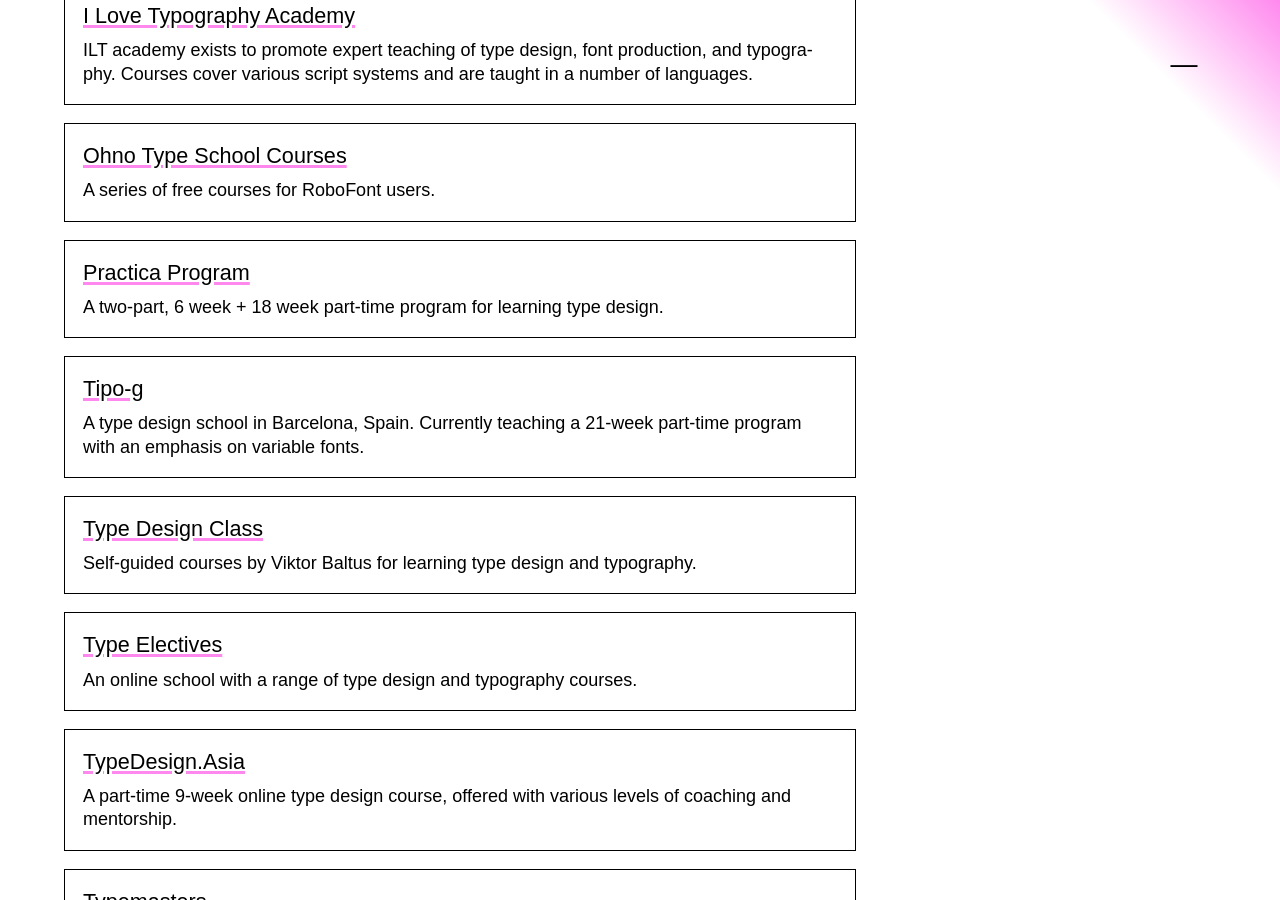
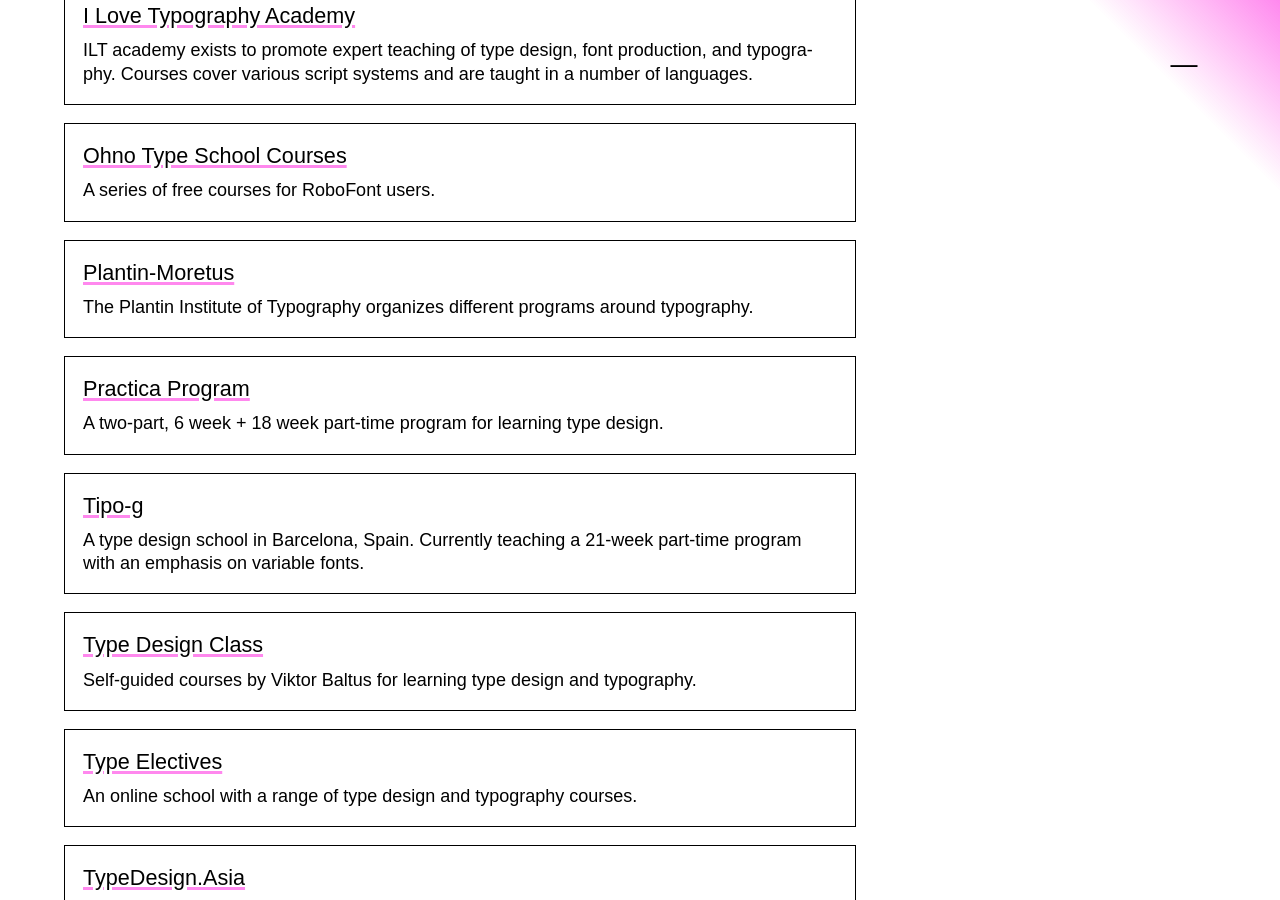
Before and after one commit to justinpenner/type-design-resources, a Jekyll site: the page built from index.md, in a window 1280 px wide and 900 px high, scrolled down 4173 px. Built offline with Jekyll 4.4.1, drawn with Linux system fonts in a browser that asks for light colours; some web fonts are replaced.

Commit message:
Added Plantin Moretus Institute

```diff
--- a/_data/data.yaml
+++ b/_data/data.yaml
@@ -78,6 +78,9 @@
             description: Typographic Society of Munich hosts a wide range of in-person workshops and courses on typography, including type design.
       - name: Courses
         items:
+          - name: Plantin-Moretus
+            url: https://www.plantininstitute.be/about/index.html
+            description: The Plantin Institute of Typography organizes different programs around typography.
           - name: Tipo-g
             url: https://tipo-g.com/
             description: A type design school in Barcelona, Spain. Currently teaching a 21-week part-time program with an emphasis on variable fonts.
```
